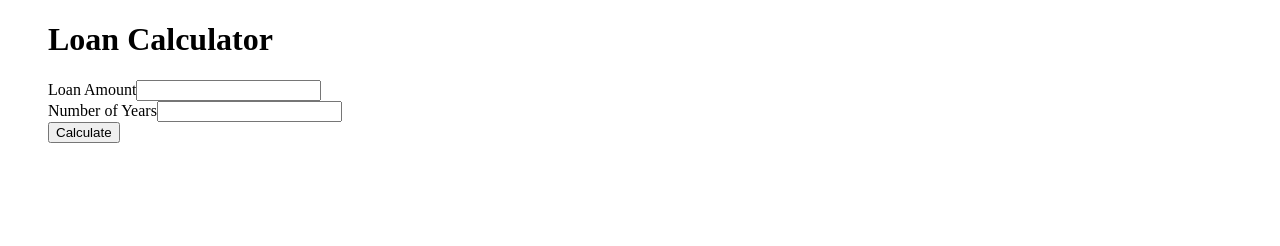
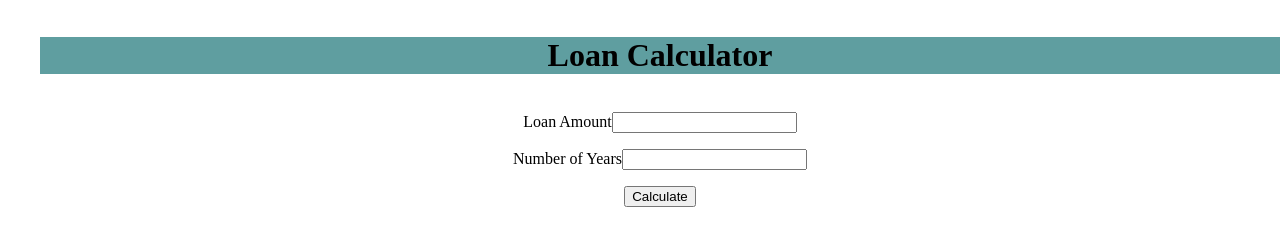
Before and after one commit to kunal-93/LoanCalculator, a plain HTML site: page index.html in a window 1280 px wide. Drawn offline with Linux system fonts and the light colour scheme.

Commit message:
added basic css

```diff
--- a/css/index.css
+++ b/css/index.css
@@ -1,6 +1,22 @@
 body{
     font-family: 'Times New Roman', Times, serif;
+    margin: 0;
 }
 ul{
     list-style: none;
 }
+
+.head{
+    background-color: cadetblue;
+    text-align: center;
+}
+
+.input-area{
+    display: grid;
+    grid-gap: 1em;
+    text-align: center;
+}
+
+.common-block{
+    margin: 2em;
+}
--- a/index.html
+++ b/index.html
@@ -8,9 +8,9 @@
     <link rel="stylesheet" href="css/index.css">
 </head>
 <body>
-    <ul>
-        <li><h1>Loan Calculator</h1></li>
-        <li><label>Loan Amount<input type="number" id="loanAmount"></label></li>
+    <ul class="input-area">
+        <li><h1 class="head">Loan Calculator</h1></li>
+        <li><label class="common-block">Loan Amount<input type="number" id="loanAmount"></label></li>
         <li><label>Number of Years<input type="number" id="loanTerm"></label></li>
         <li><input type="Button" value="Calculate" id="calculateButton"></li>
     </ul>
```
